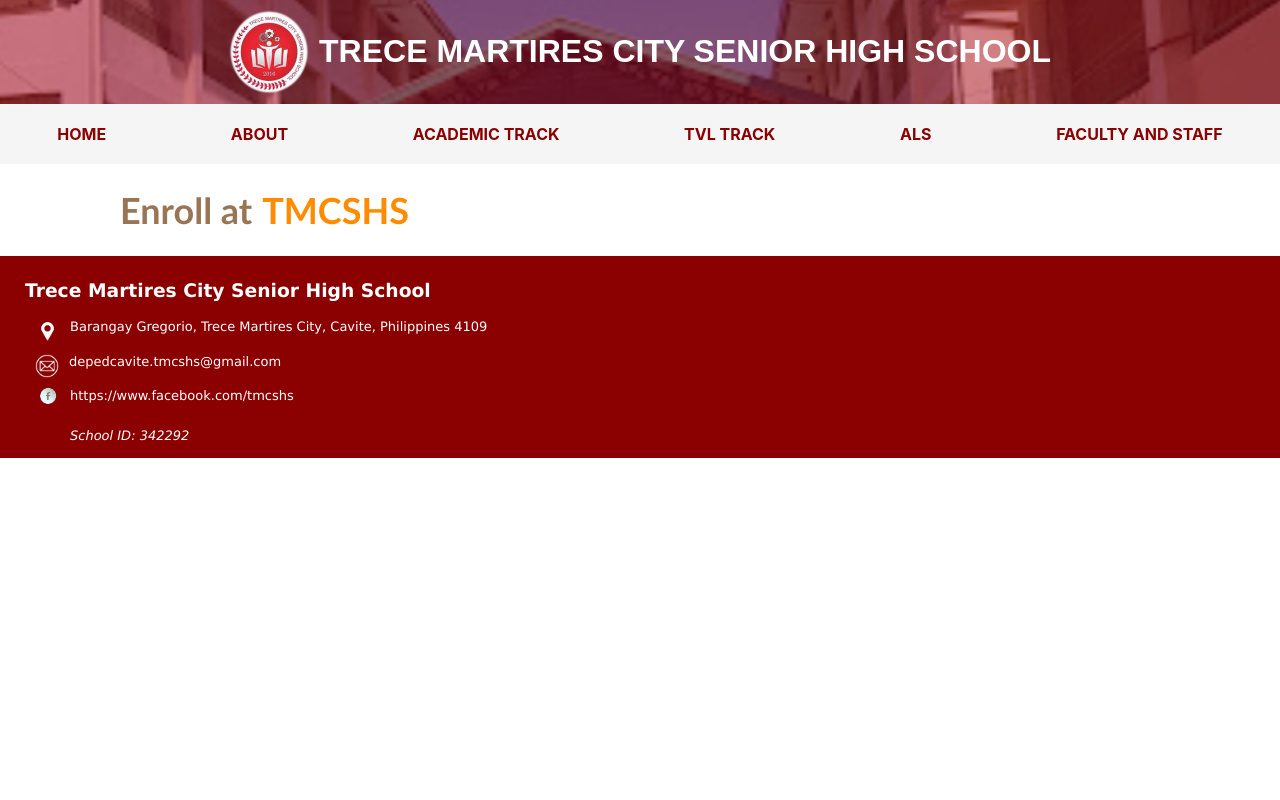
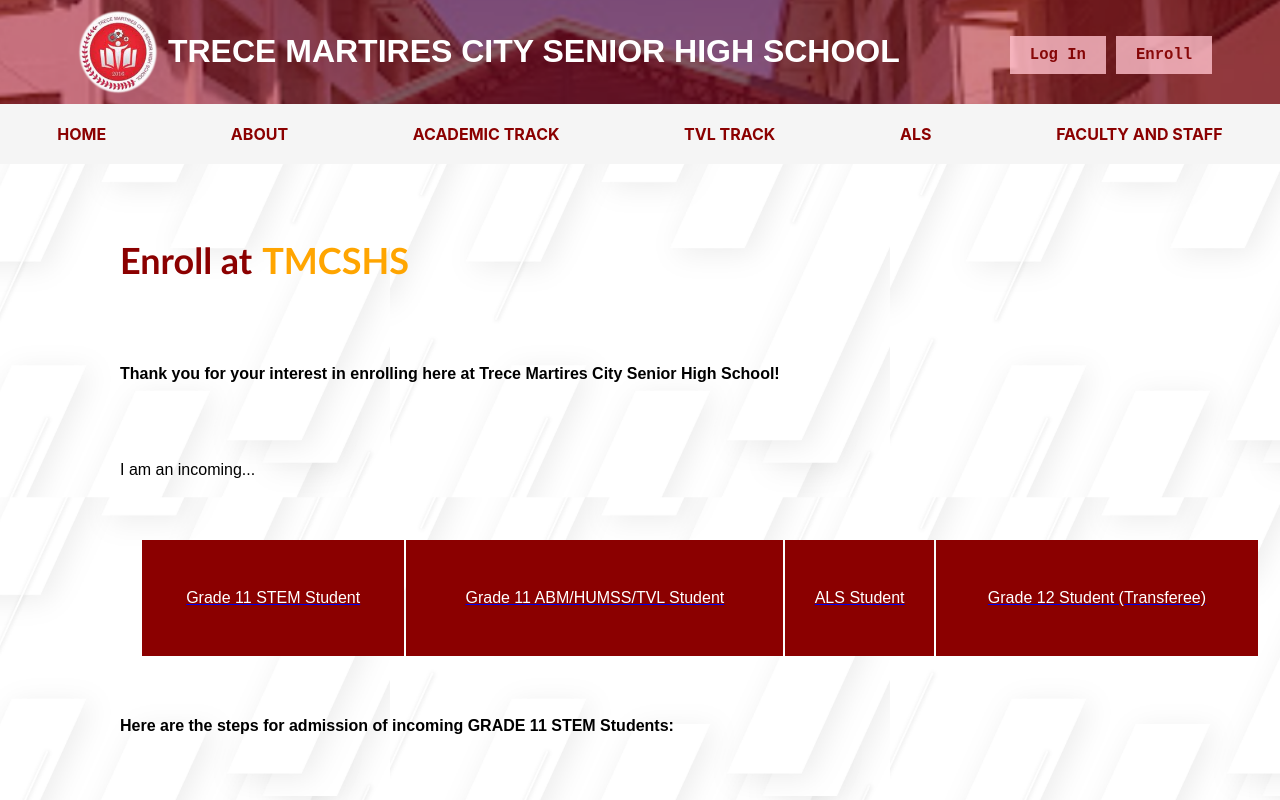
Before and after one commit to AikyoRei/tmcshs-client, a React (Vite) app: page /enrollment in a window 1280 px wide. Shown: the top 800 px of the page. Built offline with nearby package versions, Linux system fonts and the light colour scheme.

Commit message:
BagongEdit

```diff
--- a/src/App.css
+++ b/src/App.css
@@ -9,6 +9,12 @@
 #navbarlink{
   text-decoration: none;
   color: darkred;
+}
+
+#headbarlink{
+  text-decoration: none;
+  color: darkred;
+  font-size: larger;
 }
 
 #dd-link{
@@ -26,15 +32,30 @@
 
 .head{
   font-family: sans-serif;
-  background-image: url('../public/schoolbg.png');
-  background-position: right;
-  background-size: 1350px;
   color: white;
   display: flex;
   justify-content: center;
   align-items: center;
   gap: 10px;
   padding: 10px;
+}
+
+.head2{
+  display: flex;
+  justify-content: center;
+  align-items: center;
+  gap: 10px;
+  padding: 0px;
+}
+
+.headmain{
+  background-image: url('../public/schoolbg.png');
+  background-position: right;
+  background-size: 1350px;
+  display: flex;
+  flex-direction: row;
+  justify-content: center;
+  gap: 100px;
 }
 
 .navbar{
@@ -157,3 +178,10 @@
   display: flex;
   flex-direction: column;
 }
+
+#loginpo{
+  background-color: pink;
+  font-family: monospace;
+  opacity: 80%;
+  padding: 10px 20px 10px 20px;
+}
--- a/src/_css/enrollpage.css
+++ b/src/_css/enrollpage.css
@@ -1,12 +1,69 @@
 #EnrollHere{
+    background-image: url('../../public/bg8.jpg');
+    background-size: 500px;
+    background-position: top;
+}
+
+#tmcshscolor{
+    color: #FFA500;
+}
+
+#Enrollhead{
     font-family: 'Trebuchet MS';
     font-size: large;
-    color: #987554;
+    color: darkred;
     outline-color: darkred;
     display: flex;
     justify-content: flex-start;
     align-items: center;
     gap: 10px;
     flex-wrap: wrap;
-    padding: 0px 0px 0px 120px;
+    padding: 50px 0px 0px 120px;
 }
+
+#Enrollbody{
+    display: flex;
+    flex-direction: column;
+}
+
+.welcomebro{
+    font-family: sans-serif;
+    padding: 20px 0px 20px 120px;
+    display: flex;
+    flex-direction: column;
+    line-height: 1in;
+}
+
+#enrolltable{
+    border: 0pt;
+    background-color: darkred;
+    color: white;
+}
+
+#tablelink{
+    text-decoration: none;
+    color: white;
+}
+
+.track-bro:hover{
+    color: #FFA500;
+    font-size: large;
+}
+
+.track-enroll:hover{
+    color: darkred;
+}
+
+#lezgoEnroll{
+    background-color: darkgoldenrod;
+    padding: 20px;
+}
+
+#enrolllink{
+    text-decoration: none;
+    color: white;
+}
+
+#overalltable{
+    padding: 20px;
+}
--- a/src/about/enrollment.jsx
+++ b/src/about/enrollment.jsx
@@ -1,9 +1,43 @@
+import { Link } from "react-router-dom"
+
 const Enroll = () => {
     return (
       <body>
         <div id="EnrollHere">
-          <h1>Enroll at</h1>
-          <h1 id="lawin">TMCSHS</h1>
+          <div id="Enrollbody">
+            <div id="Enrollhead">
+              <h1>Enroll at</h1>
+              <h1 id="tmcshscolor">TMCSHS</h1>
+            </div>
+            <div className="welcomebro">
+              <b>Thank you for your interest in enrolling here at Trece Martires City Senior High School!</b>
+              <a>I am an incoming...</a>
+              <table id="overalltable">
+                <td id="enrolltable">
+                  <a href="#g11STEM"><div className="track-bro" id="tablelink">Grade 11 STEM Student</div></a>
+                </td>
+                <td id="enrolltable">
+                  <a href="#g11AHT"><div className="track-bro" id="tablelink">Grade 11 ABM/HUMSS/TVL Student</div></a>
+                </td>
+                <td id="enrolltable">
+                  <a href="#AdmitALS"><div className="track-bro" id="tablelink">ALS Student</div></a>
+                </td>
+                <td id="enrolltable">
+                  <a href="#g12TRANSFER"><div className="track-bro" id="tablelink">Grade 12 Student (Transferee)</div></a>
+                </td>
+              </table>
+
+              <b id="g11STEM">Here are the steps for admission of incoming GRADE 11 STEM Students:</b>
+              <b id="g11AHT">Here are the steps for admission of incoming GRADE 11 ABM/HUMSS/TVL Students:</b>
+              <b id="AdmitALS">Here are the steps for admission of incoming ALS Students:</b>
+              <b id="g12TRANSFER">Here are the steps for admission of transferees:</b>
+
+              <Link to="/register" id="enrolllink">
+                <b id="lezgoEnroll" className="track-enroll">ENROLL NOW!</b>
+              </Link>
+
+            </div>
+          </div>
         </div>
       </body>
 
--- a/src/component/NavBar.jsx
+++ b/src/component/NavBar.jsx
@@ -26,9 +26,19 @@
 
   return (
     <>
-      <div className="head">
-        <img id='slogo' src={schoolLogo} alt="TMCSHS"/>
-        <h1>TRECE MARTIRES CITY SENIOR HIGH SCHOOL</h1>
+      <div className="headmain">
+        <div className='head'>
+          <img id='slogo' src={schoolLogo} alt="TMCSHS"/>
+          <h1>TRECE MARTIRES CITY SENIOR HIGH SCHOOL</h1>
+        </div>
+        <div className='head2'>
+          <Link id='headbarlink' to={"/login"}>
+            <b id='loginpo' className='track-row'>Log In</b>
+          </Link>
+          <Link id='headbarlink' to={"/enrollment"}>
+            <b id='loginpo' className='track-row'>Enroll</b>
+          </Link>
+        </div>
       </div>
 
       <div className="navbar">
--- a/src/pages/Home.jsx
+++ b/src/pages/Home.jsx
@@ -12,7 +12,7 @@
         <table id="homechoices">
           <tr>
             <td id="td2">
-              <Link to="/register">
+              <Link to="/enrollment">
                 <b className="choice track-column">Enroll Now!</b>
               </Link>
             </td>
```
Also changed, not shown: public/bg8.jpg (added).
